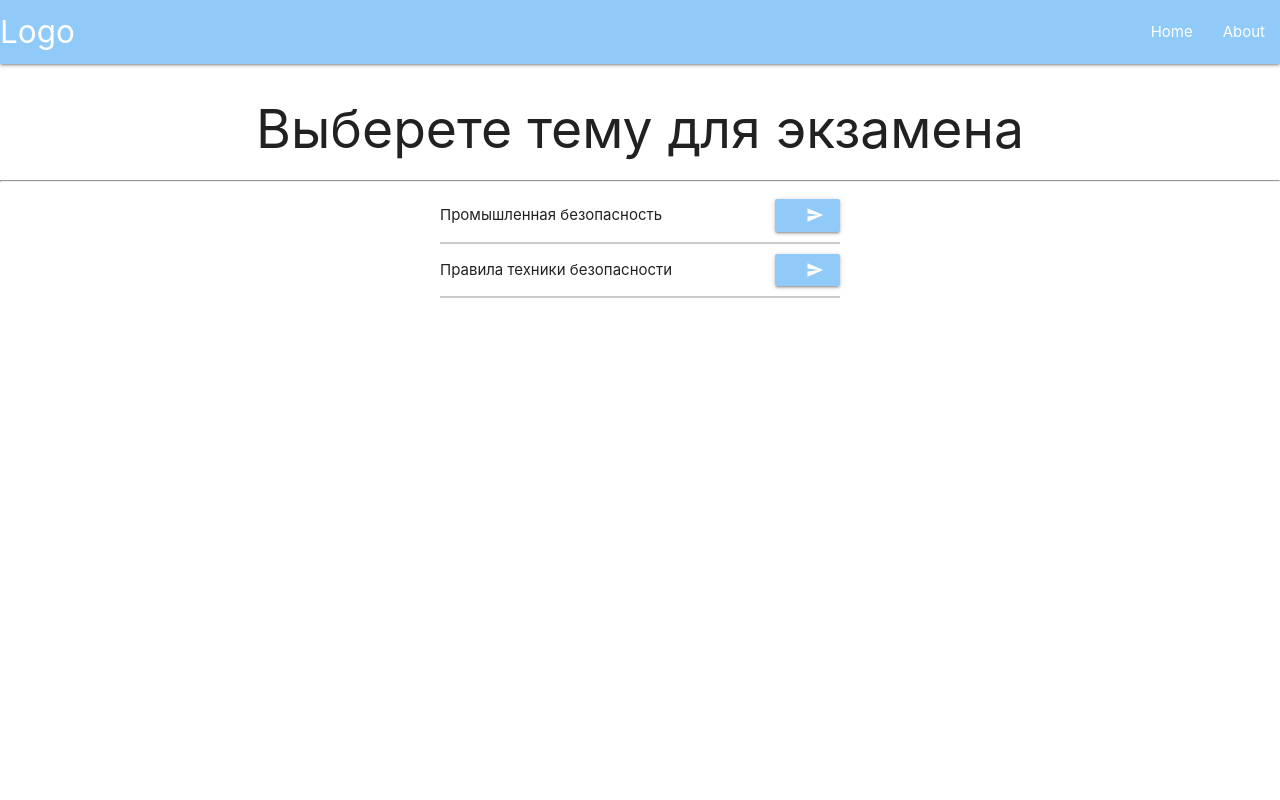
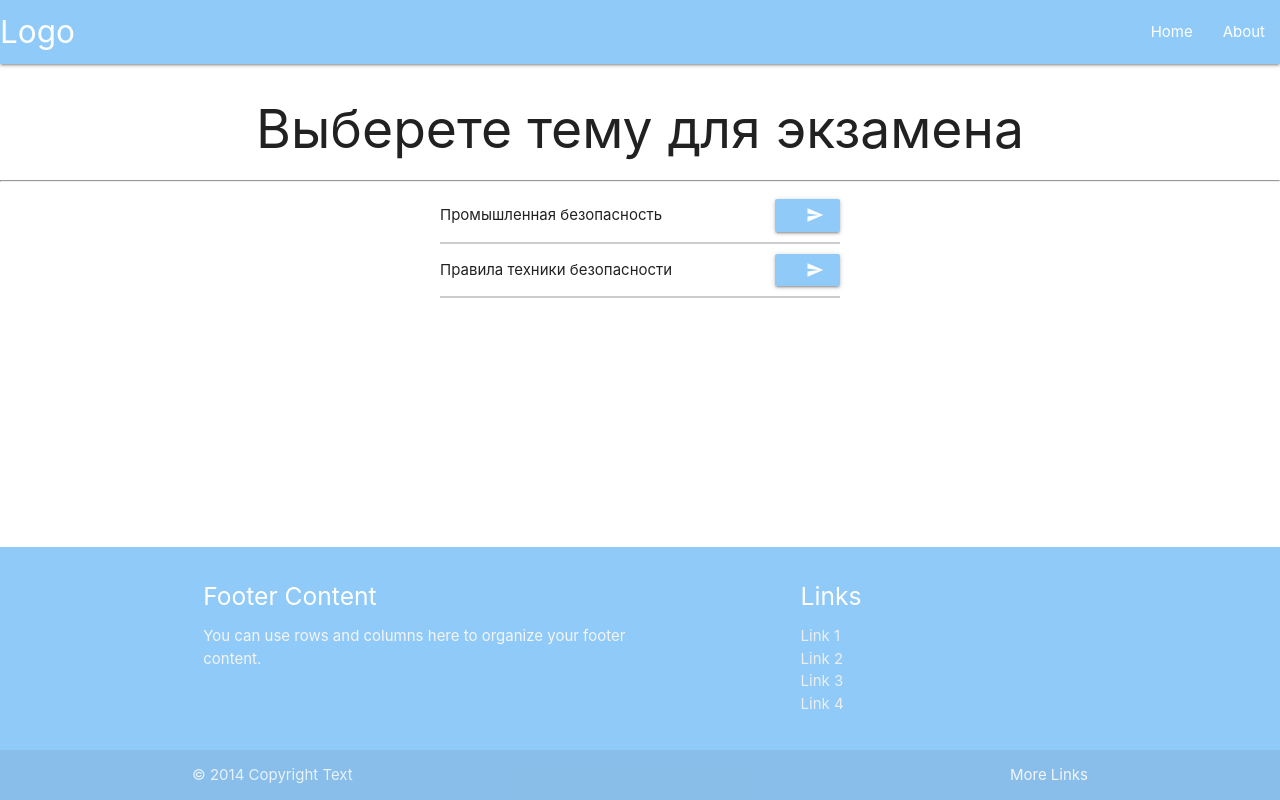
Before and after one commit to Aleksstepanov/ekkzamen, a Vue app: page / in a window 1280 px wide. Built offline with nearby package versions, Linux system fonts and the light colour scheme.

Commit message:
Реализован скелет footer. НЕобхлодимо реализовать метод перемешивания вопросов и ответов

```diff
--- a/src/App.vue
+++ b/src/App.vue
@@ -1,5 +1,6 @@
 <template>
   <div id="app">
+    <header>
       <nav id="nav" class="blue lighten-3">
         <div class="nav-wrapper">
           <a href="#" class="brand-logo">Logo</a>
@@ -9,10 +10,46 @@
           </ul>
         </div>
       </nav>
+    </header>
+   <main>
      <router-view/>
+   </main>
+   <footer class="page-footer blue lighten-3">
+          <div class="container">
+            <div class="row">
+              <div class="col l6 s12">
+                <h5 class="white-text">Footer Content</h5>
+                <p class="grey-text text-lighten-4">
+                  You can use rows and columns here to organize your footer content.
+                </p>
+              </div>
+              <div class="col l4 offset-l2 s12">
+                <h5 class="white-text">Links</h5>
+                <ul>
+                  <li><a class="grey-text text-lighten-3" href="#!">Link 1</a></li>
+                  <li><a class="grey-text text-lighten-3" href="#!">Link 2</a></li>
+                  <li><a class="grey-text text-lighten-3" href="#!">Link 3</a></li>
+                  <li><a class="grey-text text-lighten-3" href="#!">Link 4</a></li>
+                </ul>
+              </div>
+            </div>
+          </div>
+          <div class="footer-copyright">
+            <div class="container">
+            © 2014 Copyright Text
+            <a class="grey-text text-lighten-4 right" href="#!">More Links</a>
+            </div>
+          </div>
+        </footer>
   </div>
 </template>
 
 <style lang="scss">
 @import url('../node_modules/materialize-css/dist/css/materialize.min.css');
+@import url('./assets/style.scss');
+#app {
+    display: flex;
+    min-height: 100vh;
+    flex-direction: column;
+  }
 </style>
--- /dev/null
+++ b/src/assets/style.scss
@@ -0,0 +1,9 @@
+body {
+    display: flex;
+    min-height: 100vh;
+    flex-direction: column;
+  }
+
+  main {
+    flex: 1 0 auto;
+  }
```
Lines whose indentation alone changed are shown as unchanged.
